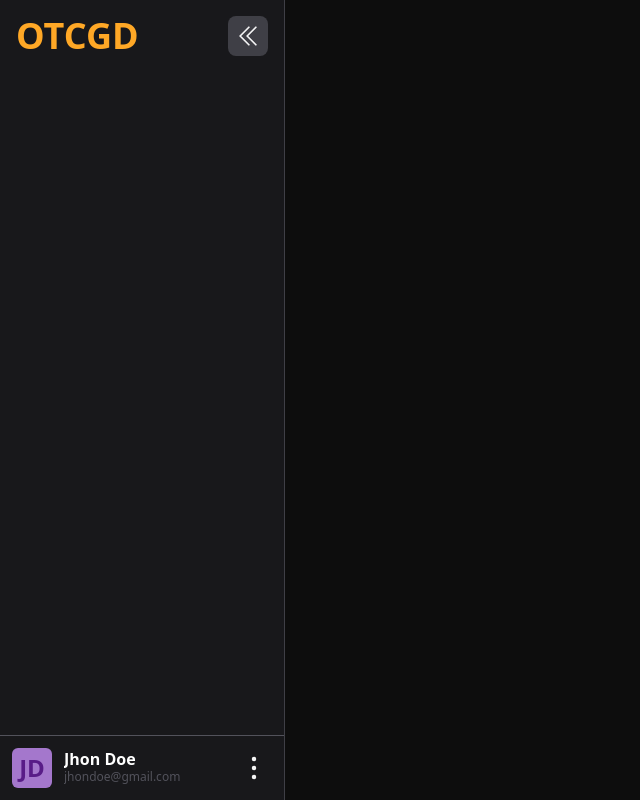
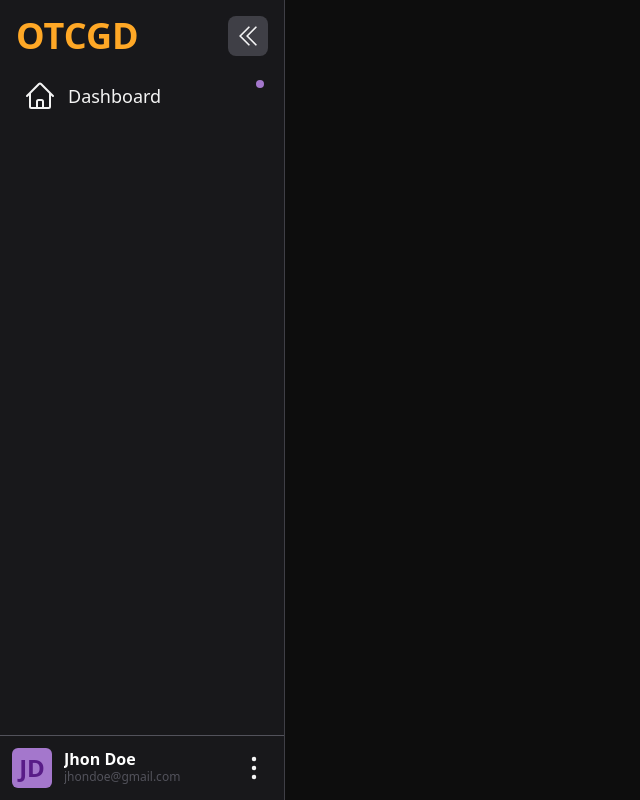
Before and after one commit to LeventeStancz/project-manager-frontend-reactjs-tailwindcss, a React (Create React App) app: page / in a window 1280 px wide. Shown: the whole page, without its empty margins (0-640 px from the left). Built offline with nearby package versions, Linux system fonts and the light colour scheme.

Commit message:
feat: sidebar item design finished

```diff
--- a/src/App.js
+++ b/src/App.js
@@ -1,9 +1,18 @@
+import { HomeIcon } from "@heroicons/react/24/outline";
+
 import Sidebar from "./components/Sidebar/Sidebar";
+import SidebarItem from "./components/Sidebar/SidebarItem";
 
 function App() {
   return (
     <div className="h-screen w-full overflow-y-hidden overflow-x-hidden">
-      <Sidebar />
+      <Sidebar>
+        <SidebarItem
+          icon={<HomeIcon className="w-8 h-8" />}
+          text={"Dashboard"}
+          alert={true}
+        />
+      </Sidebar>
     </div>
   );
 }
--- /dev/null
+++ b/src/components/Sidebar/SidebarItem.js
@@ -0,0 +1,45 @@
+function SidebarItem({
+  icon,
+  text = "unknown",
+  active = false,
+  alert = false,
+}) {
+  return (
+    <li
+      className={`relative flex items-center py-2 px-3 my-2
+  font-medium rounded-md cursor-pointer
+  transition-colors group  ${active ? "bg-zinc-700" : "hover:bg-zinc-700"}`}
+    >
+      {icon}
+      <span
+        className={`overflow-hidden transition-all
+          w-fit ml-3 text-lg
+        `}
+      >
+        {text}
+      </span>
+      {alert && (
+        <div
+          className={`absolute right-2 w-2 h-2 rounded bg-custom-purple
+            top-2
+          `}
+        />
+      )}
+
+      {true && (
+        <div
+          className={`
+          absolute left-full rounded-md px-2 py-1 ml-6
+          bg-indigo-100 text-indigo-800 text-sm
+          invisible opacity-20 -translate-x-3 transition-all
+          group-hover:visible group-hover:opacity-100 group-hover:translate-x-0
+      `}
+        >
+          {text}
+        </div>
+      )}
+    </li>
+  );
+}
+
+export default SidebarItem;
```
